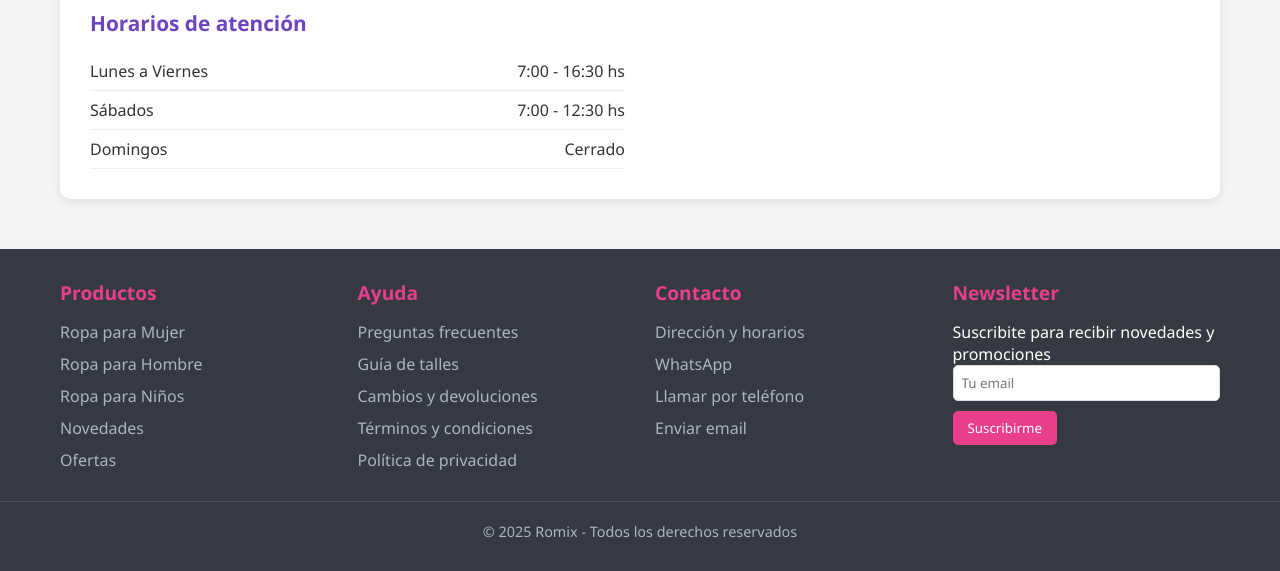
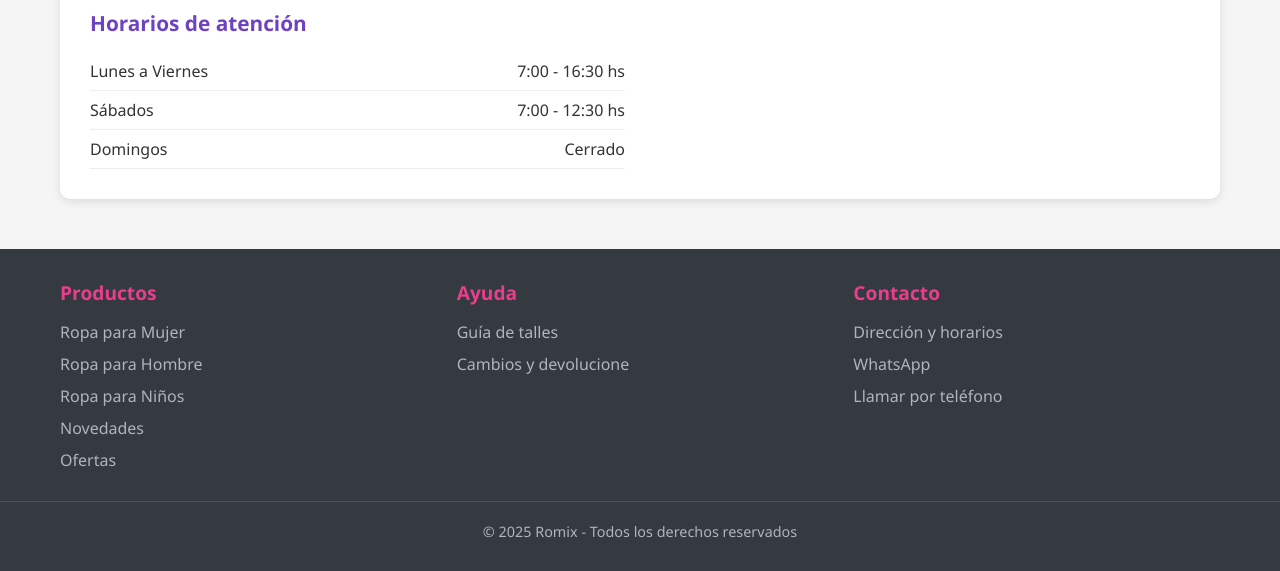
Before and after one commit to leanflores2002-ui/ROMIX-pgw, a plain HTML site: page index.html in a window 1280 px wide. Shown: the part 4458-5029 px from the top of the page. Drawn offline with nearby package versions, Linux system fonts and the light colour scheme.

Commit message:
index.html

```diff
--- a/index.html
+++ b/index.html
@@ -1383,7 +1383,6 @@
                     <div class="social-links">
                         <a href="#"><i class="fab fa-facebook-f"></i></a>
                         <a href="#"><i class="fab fa-instagram"></i></a>
-                        <a href="#"><i class="fab fa-tiktok"></i></a>
                     </div>
                 </div>
             </div>
@@ -1419,11 +1418,8 @@
             <div class="footer-column">
                 <h4>Ayuda</h4>
                 <ul>
-                    <li><a href="#">Preguntas frecuentes</a></li>
                     <li><a href="#">Guía de talles</a></li>
-                    <li><a href="#">Cambios y devoluciones</a></li>
-                    <li><a href="#">Términos y condiciones</a></li>
-                    <li><a href="#">Política de privacidad</a></li>
+                    <li><a href="#">Cambios y devolucione</a></li>
                 </ul>
             </div>
             <div class="footer-column">
@@ -1432,14 +1428,7 @@
                     <li><a href="#contacto">Dirección y horarios</a></li>
                     <li><a href="https://wa.me/5491154272065">WhatsApp</a></li>
                     <li><a href="tel:+5491154272065">Llamar por teléfono</a></li>
-                    <li><a href="mailto:info@romix.com.ar">Enviar email</a></li>
                 </ul>
-            </div>
-            <div class="footer-column">
-                <h4>Newsletter</h4>
-                <p>Suscribite para recibir novedades y promociones</p>
-                <input type="email" placeholder="Tu email" style="width: 100%; padding: 8px; margin-bottom: 10px; border-radius: 5px; border: 1px solid #ddd;">
-                <button style="background-color: var(--primary); color: white; border: none; padding: 8px 15px; border-radius: 5px; cursor: pointer;">Suscribirme</button>
             </div>
         </div>
         <div class="copyright">
@@ -1800,4 +1789,5 @@
 
         // Inicializar controles de cantidad al cargar la página
         document.addEventListener('DOMContentLoaded', initializeQuantityControls);
+
     </script>
```
